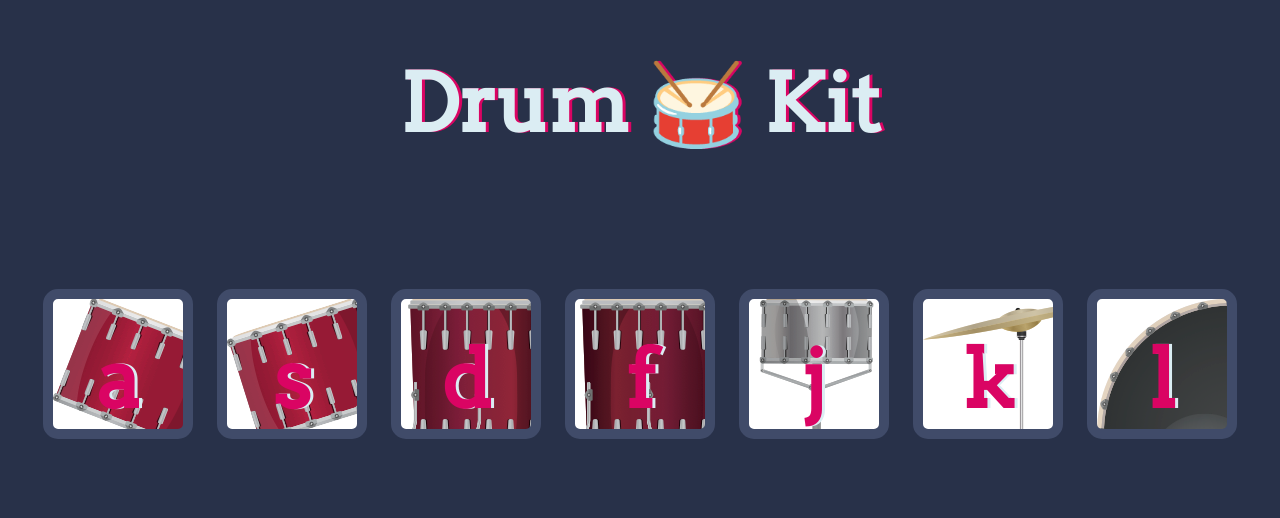
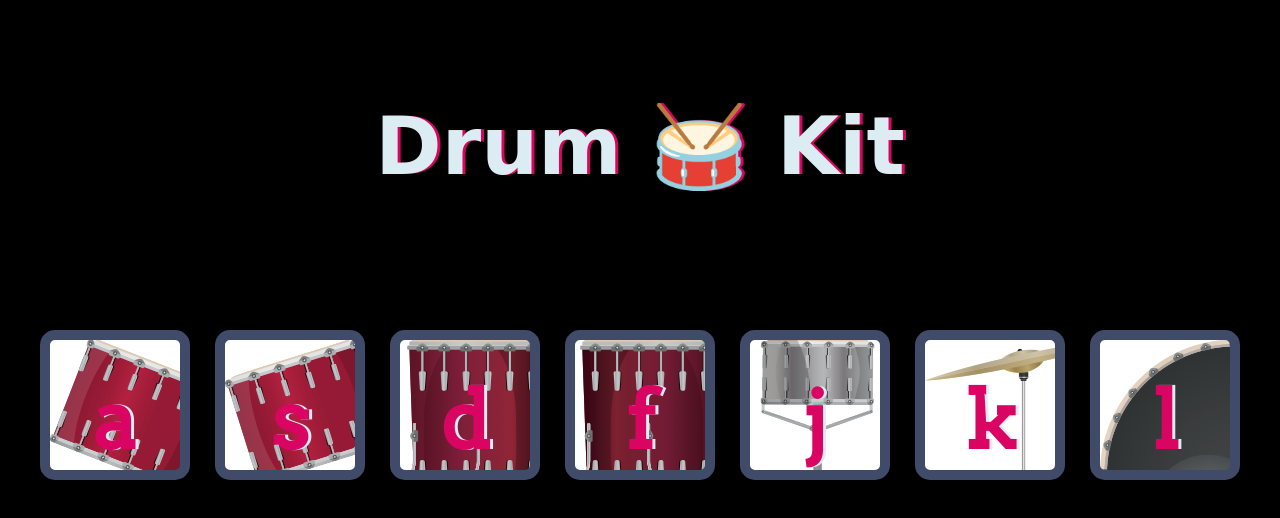
Before and after one commit to yashpreet2707/drumProject, a plain HTML site: page index.html in a window 1280 px wide. Drawn offline with Linux system fonts and the light colour scheme.

Commit message:
updated styles.css file

```diff
--- a/styles.css
+++ b/styles.css
@@ -1,12 +1,18 @@
 body {
   text-align: center;
-  background-color: #283149;
+  /* background-color: #283149; */
+  background-color: #000;
+  font-family: cursive;
+}
+
+#title {
+  margin-top: 100px ;
 }
 
 h1 {
   font-size: 5rem;
   color: #DBEDF3;
-  font-family: "Arvo", cursive;
+  /* font-family: "Arvo", cursive; */
   text-shadow: 3px 0 #DA0463;
 
 }
```
